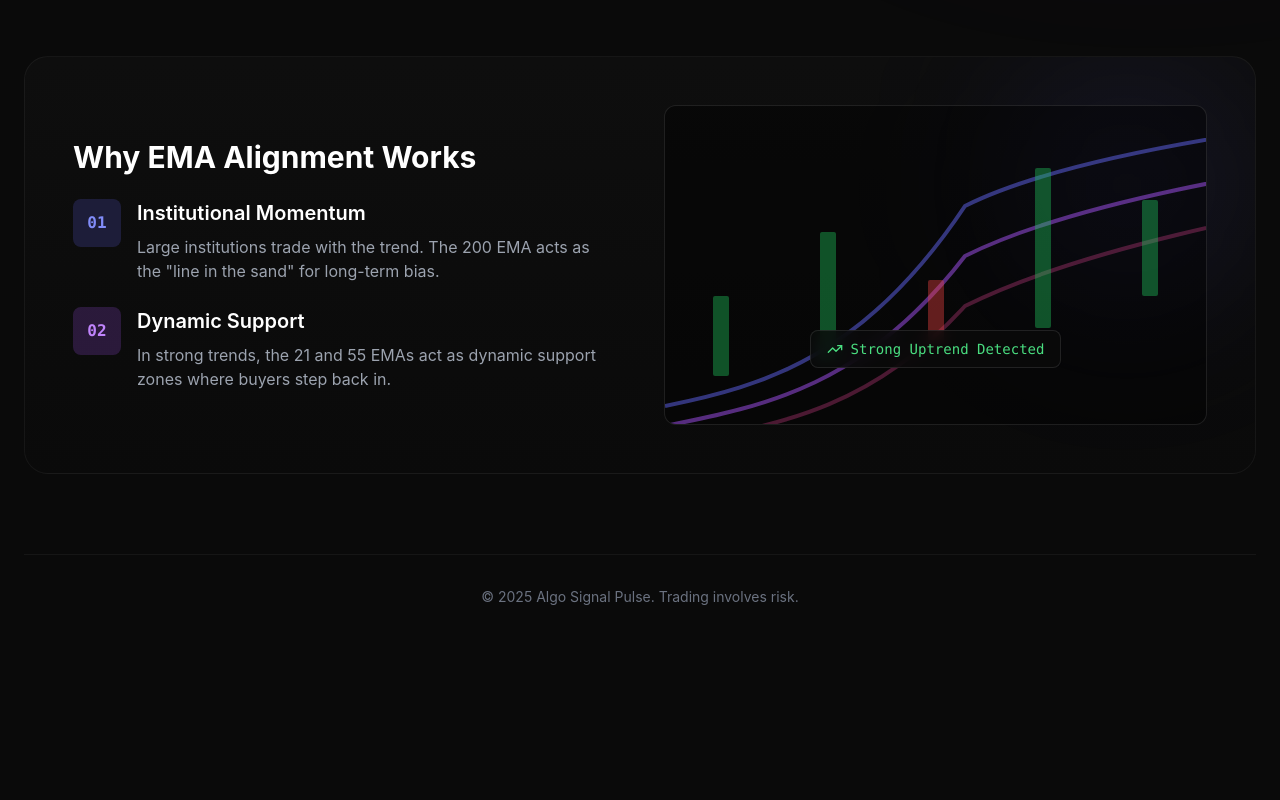
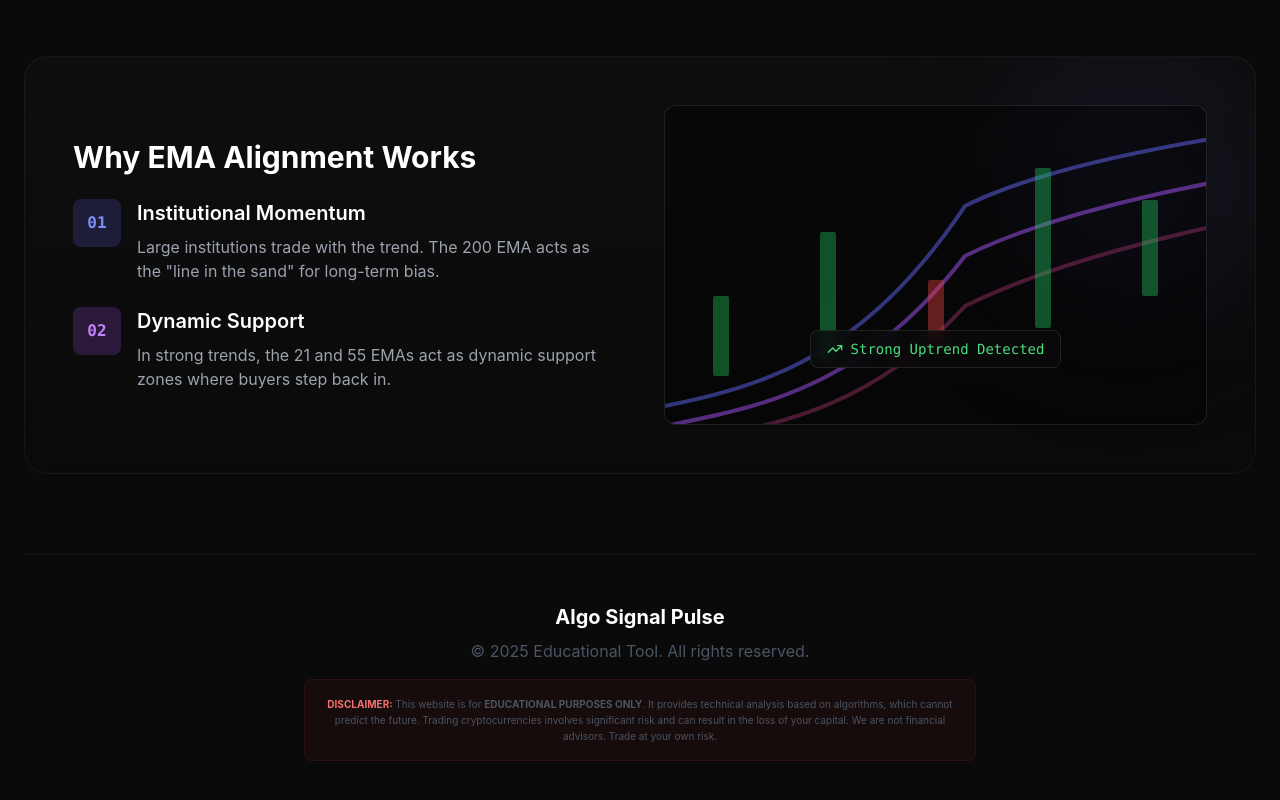
Before and after one commit to sainathtaidalwar/ema-scanner, a React (Vite) app in the folder webapp/: page / in a window 1280 px wide. Shown: the part 1078-1878 px from the top of the page. Before the commit the page ends 1765 px from the top, so only its background shows below. Built offline with nearby package versions, Linux system fonts and the light colour scheme; no server answers.

Commit message:
fix: count bug, restore 24h change, add strict disclaimer

```diff
--- a/webapp/src/components/LandingPage.jsx
+++ b/webapp/src/components/LandingPage.jsx
@@ -189,8 +189,15 @@ function LandingPage() {
                 </div>
 
                 {/* Footer */}
-                <footer className="text-center text-gray-500 text-sm border-t border-white/5 pt-8">
-                    <p>© {new Date().getFullYear()} Algo Signal Pulse. Trading involves risk.</p>
+                <footer className="text-center text-gray-600 py-12 border-t border-white/5">
+                    <p className="text-xl font-bold text-white mb-2">Algo Signal Pulse</p>
+                    <p className="mb-4">&copy; {new Date().getFullYear()} Educational Tool. All rights reserved.</p>
+                    <div className="max-w-2xl mx-auto p-4 bg-red-500/5 border border-red-500/10 rounded-lg text-[10px] leading-relaxed">
+                        <span className="font-bold text-red-400">DISCLAIMER:</span> This website is for <strong>EDUCATIONAL PURPOSES ONLY</strong>.
+                        It provides technical analysis based on algorithms, which cannot predict the future.
+                        Trading cryptocurrencies involves significant risk and can result in the loss of your capital.
+                        We are not financial advisors. Trade at your own risk.
+                    </div>
                 </footer>
 
             </div>
--- a/webapp/src/components/LearnStrategy.jsx
+++ b/webapp/src/components/LearnStrategy.jsx
@@ -97,7 +97,15 @@ const LearnStrategy = () => {
             </div>
 
             <footer className="text-center text-gray-500 text-sm border-t border-white/5 py-8 mt-12">
-                <p>© {new Date().getFullYear()} Algo Signal Pulse. Trading involves risk.</p>
+                <p className="mb-4">© {new Date().getFullYear()} Algo Signal Pulse. Educational Tool.</p>
+                <div className="max-w-2xl mx-auto p-4 bg-red-500/5 border border-red-500/10 rounded-lg text-[10px] leading-relaxed">
+                    <p className="font-bold text-red-400 mb-1">EDUCATIONAL PURPOSE ONLY</p>
+                    <p>
+                        The strategies explained here are for theoretical understanding of technical analysis.
+                        They represent model behaviors, not financial advice.
+                        Trading involves real financial risk. You are solely responsible for your trades.
+                    </p>
+                </div>
             </footer>
         </div>
     );
--- a/webapp/src/components/ScannerDashboard.jsx
+++ b/webapp/src/components/ScannerDashboard.jsx
@@ -359,8 +359,8 @@ function ResultTicket({ item, index }) {
                         </div>
                         {/* Setup Type Badge */}
                         <div className={`px-2 py-0.5 rounded text-[10px] font-bold uppercase border ${item.Type === 'PULSE'
-                            ? 'bg-indigo-500/20 text-indigo-300 border-indigo-500/30'
-                            : 'bg-gray-700/30 text-gray-400 border-transparent'
+                                ? 'bg-indigo-500/20 text-indigo-300 border-indigo-500/30'
+                                : 'bg-gray-700/30 text-gray-400 border-transparent'
                             }`}>
                             {item.Type === 'PULSE' ? 'SNIPER' : 'MOMENTUM'}
                         </div>
@@ -381,7 +381,14 @@ function ResultTicket({ item, index }) {
                 </a>
             </div>
 
-            <div className="grid grid-cols-2 gap-2 mt-4 text-xs">
+            <div className="grid grid-cols-3 gap-2 mt-4 text-xs">
+                {/* Restored 24h Change */}
+                <div className="p-2 bg-[#0f111a] rounded-lg border border-white/5">
+                    <div className="text-gray-500 mb-1">24h Change</div>
+                    <div className={`${item['24h Change'] >= 0 ? 'text-emerald-400' : 'text-rose-400'} font-bold`}>
+                        {item['24h Change'] > 0 ? '+' : ''}{item['24h Change']}%
+                    </div>
+                </div>
                 <div className="p-2 bg-[#0f111a] rounded-lg border border-white/5">
                     <div className="text-gray-500 mb-1">RSI (15m)</div>
                     <div className={item['RSI (15m)'] > 70 || item['RSI (15m)'] < 30 ? 'text-yellow-400 font-bold' : 'text-gray-300'}>
```
